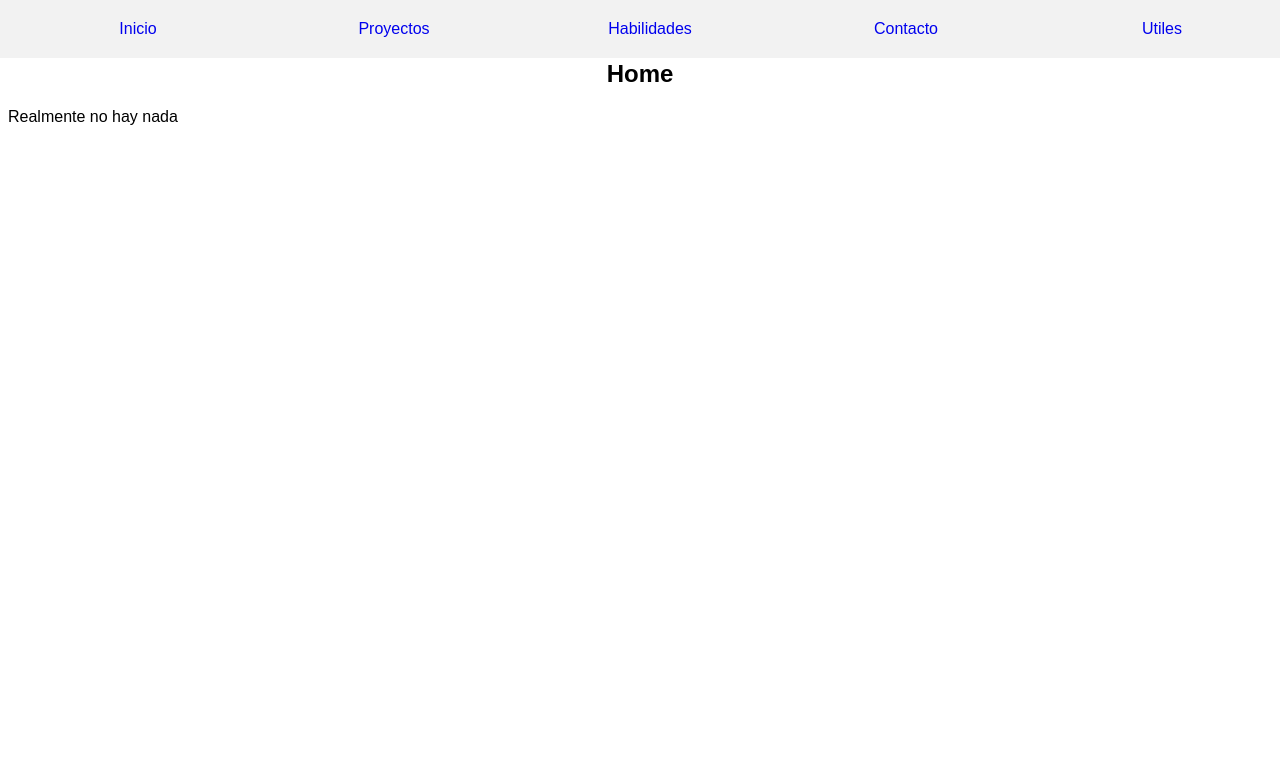
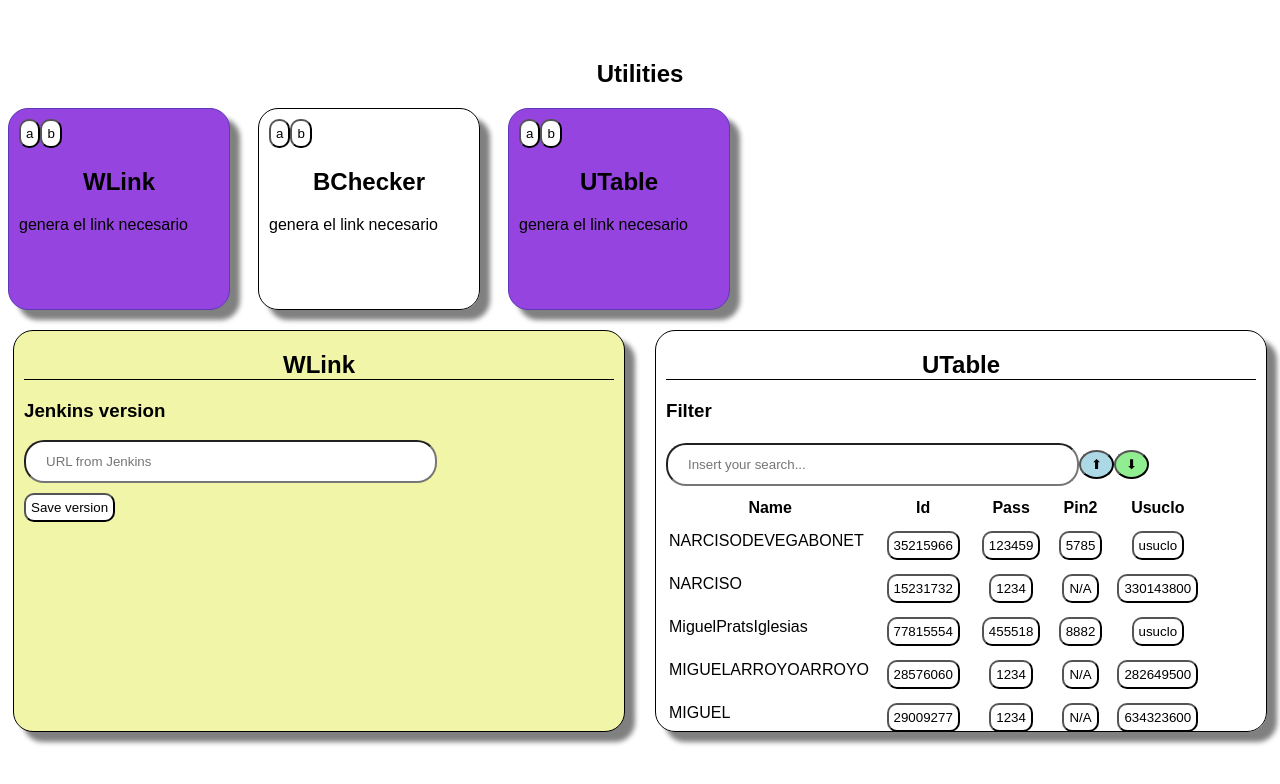
Before and after one commit to Narf92/ntthelper, a React (Vite) app: page / in a window 1280 px wide. Shown: the top 784 px of the page. Built offline with nearby package versions, Linux system fonts and the light colour scheme.

Commit message:
quit other things

```diff
--- a/src/App.tsx
+++ b/src/App.tsx
@@ -1,22 +1,12 @@
 import { Routes, Route } from "react-router-dom";
 import "./App.css";
-import Projects from "./pages/projects/Projects";
-import Contact from "./pages/contact/Contact";
-import Skills from "./pages/skills/Skills";
-import Home from "./pages/home/Home";
-import Navbar from "./components/navbar/Navbar";
 import Utilities from "./pages/utilities/Utilities";
 
 function App() {
   return (
     <>
-      <Navbar></Navbar>
       <Routes>
-        <Route path="/" element={<Home />} />
-        <Route path="/proyectos" element={<Projects />} />
-        <Route path="/habilidades" element={<Skills />} />
-        <Route path="/contacto" element={<Contact />} />
-        <Route path="/utiles" element={<Utilities />} />
+        <Route path="/" element={<Utilities />} />
       </Routes>
     </>
   );
--- a/src/components/navbar/Navbar.css
+++ /dev/null
@@ -1,15 +0,0 @@
-nav {
-  position: fixed;
-  top: 0;
-  left: 0;
-  width: 100%;
-  display: grid;
-  grid-template-columns: repeat(auto-fit, minmax(120px, 1fr));
-  background-color: #f2f2f2;
-  padding: 10px;
-}
-
-.menu-item {
-  text-align: center;
-  padding: 10px;
-}
--- a/src/components/navbar/Navbar.tsx
+++ /dev/null
@@ -1,37 +0,0 @@
-import { Link } from "react-router-dom";
-import "./Navbar.css";
-
-const links = [
-  {
-    path: "/",
-    description: "Inicio",
-  },
-  {
-    path: "/proyectos",
-    description: "Proyectos",
-  },
-  {
-    path: "/habilidades",
-    description: "Habilidades",
-  },
-  {
-    path: "/contacto",
-    description: "Contacto",
-  },
-  {
-    path: "/utiles",
-    description: "Utiles",
-  },
-];
-
-const navBarItems = links.map((x) => (
-  <Link className="menu-item" to={x.path}>
-    {x.description}
-  </Link>
-));
-
-function Navbar() {
-  return <nav>{navBarItems}</nav>;
-}
-
-export default Navbar;
--- a/src/components/spaces/BCheckerSpace.tsx
+++ b/src/components/spaces/BCheckerSpace.tsx
@@ -3,24 +3,9 @@ import "./Spaces.css";
 const BCheckerSpace: React.FC = () => {
   const render = (
     <div className="utilitySpace">
-      <h2>WLink</h2>
-      <p>
-        Lorem ipsum dolor sit amet, consectetur adipisicing elit. Molestiae,
-        modi maxime perferendis accusamus commodi, blanditiis nam pariatur
-        possimus odit dolore nihil cum, adipisci accusantium porro ducimus
-        deleniti tempore similique unde. Nesciunt laborum, error consequatur nam
-        excepturi dicta illo possimus optio. Doloremque, corrupti. Cum, iure,
-        laboriosam quibusdam natus earum facilis delectus neque quaerat vel at
-        tempora possimus, cumque debitis veniam exercitationem. Nobis sapiente
-        explicabo, facilis optio dicta perferendis voluptate dolorum ipsam natus
-        distinctio adipisci sint vitae eius deserunt voluptates eos obcaecati
-        accusantium unde quasi qui doloremque deleniti doloribus commodi
-        mollitia! Vero. Excepturi cum exercitationem earum dicta commodi, nam
-        beatae voluptatibus molestiae voluptatem in? Placeat excepturi
-        cupiditate necessitatibus asperiores, dolores adipisci nihil maxime
-        incidunt magni! Ipsum architecto cupiditate fugiat quos laboriosam
-        eligendi!
-      </p>
+      <h2>BChecker (WIP)</h2>
+      <h3>Generate your branch name</h3>
+      <input type="text" />
     </div>
   );
 
--- a/src/pages/contact/Contact.tsx
+++ /dev/null
@@ -1,12 +0,0 @@
-import React from "react";
-
-const Contact: React.FC = () => {
-  return (
-    <div>
-      <h2>Contact</h2>
-      {/* Agrega el contenido de tus proyectos aquí */}
-    </div>
-  );
-};
-
-export default Contact;
--- a/src/pages/home/Home.tsx
+++ /dev/null
@@ -1,12 +0,0 @@
-import React from "react";
-
-const Home: React.FC = () => {
-  return (
-    <div>
-      <h2>Home</h2>
-      <p>Realmente no hay nada</p>
-    </div>
-  );
-};
-
-export default Home;
--- a/src/pages/projects/Projects.tsx
+++ /dev/null
@@ -1,12 +0,0 @@
-import React from "react";
-
-const Projects: React.FC = () => {
-  return (
-    <div>
-      <h2>Projects</h2>
-      <p>Realmente no hay nada</p>
-    </div>
-  );
-};
-
-export default Projects;
--- a/src/pages/projects/ProjectsProps.ts
+++ /dev/null
@@ -1,3 +0,0 @@
-interface ProjectsProps {}
-
-export default ProjectsProps;
--- a/src/pages/skills/Skills.tsx
+++ /dev/null
@@ -1,11 +0,0 @@
-import React from "react";
-
-const Skills: React.FC = () => {
-  return (
-    <div>
-      <h2>Skills</h2>
-    </div>
-  );
-};
-
-export default Skills;
```
Also changed, not shown: src/utils/Navigator.tsx (deleted).
